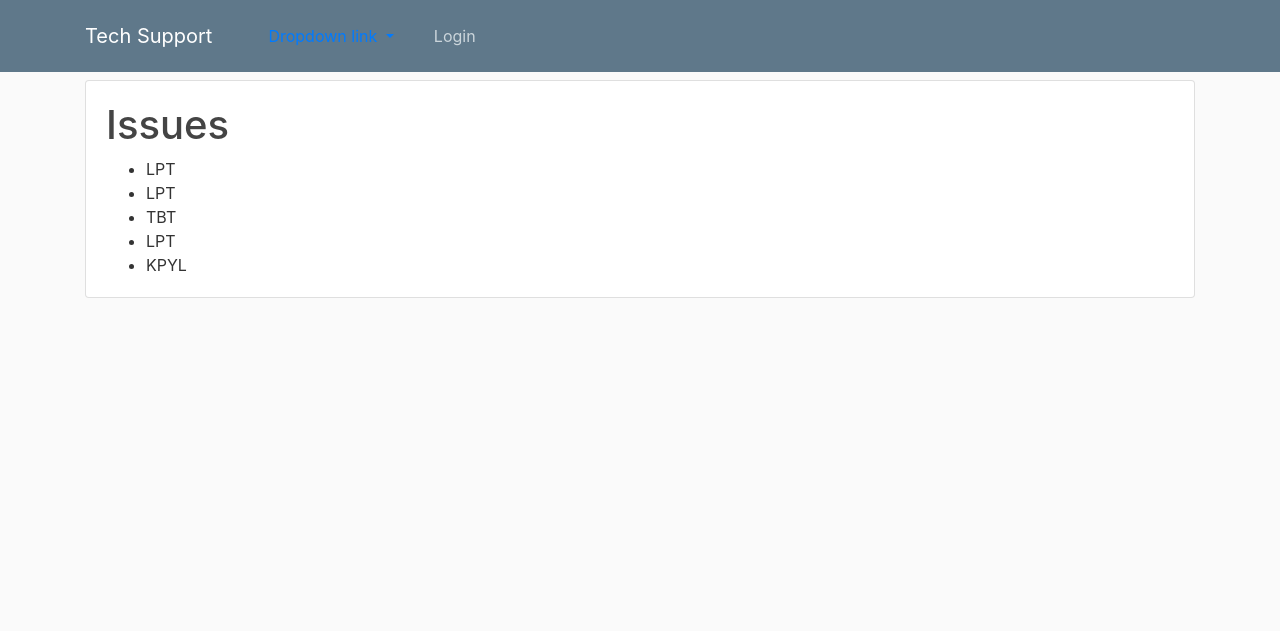
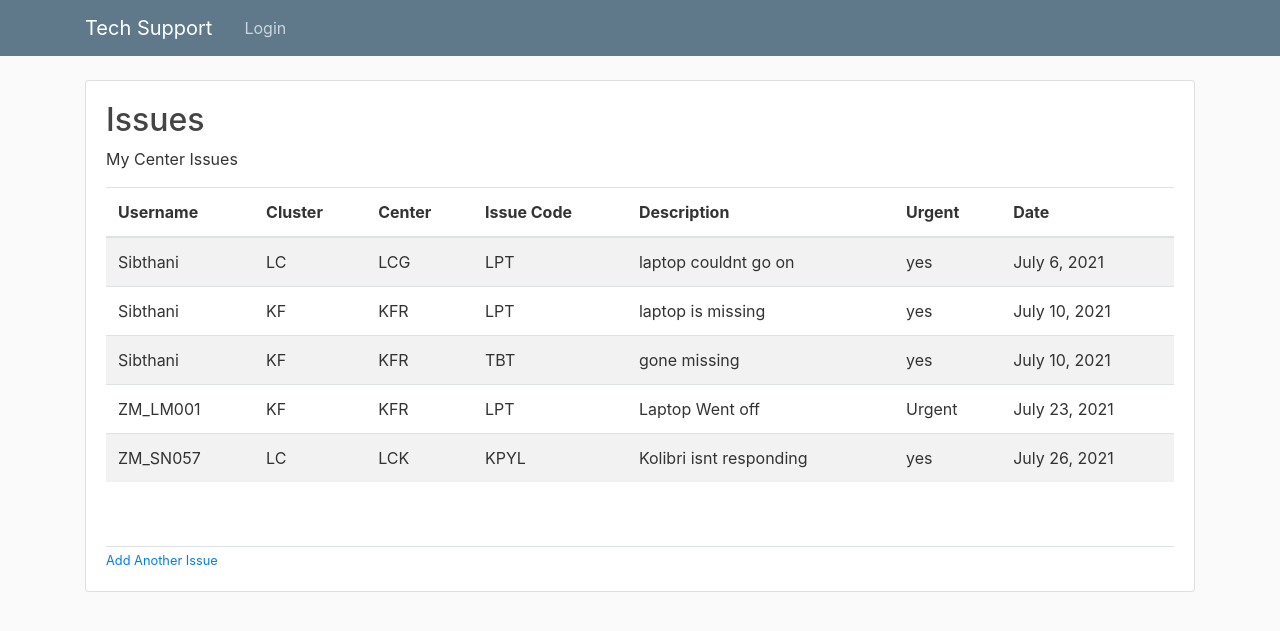
Before and after one commit to sibthani/TechSupport6500, a Django app: page /issue_list/ in a window 1280 px wide. Shown: the top 631 px of the page. Run offline with Django 3.2, Linux system fonts and the light colour scheme; data comes from the database, SQL or seed files in the repository; both versions use the stored data as it was after the commit; some libraries are stand-ins or nearby versions.

Commit message:
download links

```diff
--- a/supportapp/templates/supportapp/base.html
+++ b/supportapp/templates/supportapp/base.html
@@ -26,21 +26,6 @@
                     <span class="navbar-toggler-icon"></span>
                 </button>
                 <div class="collapse navbar-collapse" id="navbarToggle">
-                    <!-- <a class="dropdown-menu" >Issues</a>
-                  <a class="dropdown-menu" ">Issues-Text-File</a>
-                  <a class="dropdown-menu" >Issues-CSV-File</a>
-                  <a class="dropdown-menu" href="{% url 'issue_pdf' %}">Issues-PDF-File</a>
- -->
-                    <li class="nav-item nav-link dropdown">
-                        <a class="nav-link nav-item dropdown-toggle" href="#" id="navbardrop" data-toggle="dropdown">
-                            Dropdown link
-                        </a>
-                        <div class="dropdown-menu">
-                            <a class="dropdown-item" href="{% url 'index' %}">Link 1</a>
-                            <a class="dropdown-item" href="{% url 'issue-text' %}">Link 2</a>
-                            <a class="dropdown-item" href="{% url 'issue_csv' %}">Link 3</a>
-                        </div>
-                    </li>
                     <!-- Navbar Right Side -->
                     <div class="navbar-nav">
                         {% if user.is_authenticated %}
--- a/supportapp/templates/supportapp/issue_list.html
+++ b/supportapp/templates/supportapp/issue_list.html
@@ -1,14 +1,42 @@
 {% extends "supportapp/base.html" %}
 {% load crispy_forms_tags  %}
 {% block content %}
-     <h1> Issues </h1>
-{% for issu in issue_list %}
-<ul>
+<h2> Issues</h2>
+<p> My Center Issues </p>
+<table class="table table-striped">
+  <thead>
+    <tr>
+      <th>Username</th>
+      <th>Cluster</th>
+      <th>Center</th>
+      <th>Issue Code</th>
+      <th>Description</th>
+      <th>Urgent</th>
+      <th>Date</th>
+    </tr>
+  </thead>
+  <tbody>
 
-<li> {{ issu }} </li>
+  {% for isue in issue_list %}
+    <tr>
+          <td>{{ isue.username }}</td>
+          <td>{{ isue.cluster_code }}</td>
+          <td>{{ isue.center_code }}</td>
+          <td>{{ isue.issue_code }}</td>
+          <td>{{ isue.issue_description }}</td>
+          <td>{{ isue.urgent }}</td>
+          <td>{{ isue.issue_date }}</td>
+    </tr>
+   {% endfor %}
+  </tbody>
+</table>
 
-</ul>
+<br></br>
 
-{% endfor %}
+<div class="border-top pt=3">
+     <small class = "text-muted">
+          <a href = "{% url 'home' %}"> Add Another Issue </a>
+     </small>
 
+ </div>
 {% endblock content %}
--- a/supportapp/urls.py
+++ b/supportapp/urls.py
@@ -16,9 +16,8 @@ urlpatterns = [
     path('issue_category/', views.issue_category, name='issue_category'),
     #issue page for users
     path('issue_list/', views.issue_list, name='issue_list'),
-    path('add_issue/', views.add_issue, name='add_issue'),
     # generating report by admin
-    path('issue_text/', views.issue_text, name='issue-text'),
+    path('issue_text/', views.issue_text, name='issue_text'),
     path('issue_csv/', views.issue_csv, name='issue_csv'),
     path('issue_pdf/', views.issue_pdf, name='issue_pdf'),
     #report table for admin
--- a/supportapp/views.py
+++ b/supportapp/views.py
@@ -12,22 +12,6 @@ from reportlab.pdfgen import canvas
 from reportlab.lib.units import inch
 from reportlab.lib.pagesizes import letter
 
-posts = [
-    {
-      'author':'sibthani',
-        'title':'Issue related to laptops',
-        'content':'laptop failed to powerup',
-        'date_posted':'july 23, 2018'
-    },
-    {
-      'author':'Bertha',
-        'title':'iplay8 pro Tablet issue',
-        'content':'Tablet is failing to charge',
-        'date_posted':'july 23, 2018'
-    }
-
-
-]
 
 @login_required
 def home(request):
@@ -52,13 +36,6 @@ def issue_list(request):
     return render(request,'supportapp/issue_list.html', context)
 
 
-def add_issue(request):
-
-    context = {
-        'add_issue': Issue.objects.all(),
-               }
-
-    return render(request,'supportapp/add_issue.html', context)
 
 
 @login_required
@@ -252,15 +229,15 @@ def issue_pdf(request):
 
 
 #create loop
-    for issue in issues:
-        lines.append(issue.issue_id)
-        lines.append(issue.issue_code)
-        lines.append(issue.username)
-        lines.append(issue.cluster_code)
-        lines.append(issue.center_code)
-        lines.append(issue.issue_description)
-        lines.append(issue.urgent)
-        lines.append(issue.issue_date)
+    for isue in issues:
+        lines.append(isue.issue_id)
+        lines.append(isue.issue_code)
+        lines.append(isue.username)
+        lines.append(isue.cluster_code)
+        lines.append(isue.center_code)
+        lines.append(isue.issue_description)
+        lines.append(isue.urgent)
+        lines.append(isue.issue_date)
         lines.append("==========================")
 
 
@@ -275,6 +252,7 @@ def issue_pdf(request):
     c.save()
     buf.seek(0)
     return FileResponse(buf, as_attachment = True , filename='issue.pdf')
+
 
 
 # Generating reports using csv
@@ -315,24 +293,3 @@ def issue_text(request):
     #write to file
     response.writelines(lines)
     return response
-
-
-#Generate text Files of issue List
-
-def issue_text(request):
-    response = HttpResponse(content_type ='text/plain')
-    response ['Content-Disposition'] = 'attachment; filename=issues.txt'
-
-    #create blank list
-    lines = []
-
-    #Designate the issues
-    issues = Issue.objects.all()
-  #loop thro and output
-    for issue in issues:
-       lines.append(f'{issue.issue_id}\n {issue.issue_code}\n{issue.username}\n{issue.cluster_code}\n{issue.center_code}{issue.issue_description}\n{issue.urgent}\n{issue.issue_date}\n\n\n')
-
-
-    #write to file
-    response.writelines(lines)
-    return response
```
Also changed, not shown: supportapp/static/supportapp/main.css (+13 -64 lines), supportapp/templates/registration/base.html (+2 -11 lines), supportapp/templates/registration/logout.html (+10 -0 lines), supportapp/templates/supportapp/add_issue.html (deleted, +0 -10 lines), supportapp/templates/supportapp/issue-report.html (+17 -1 lines), db.sqlite3.
